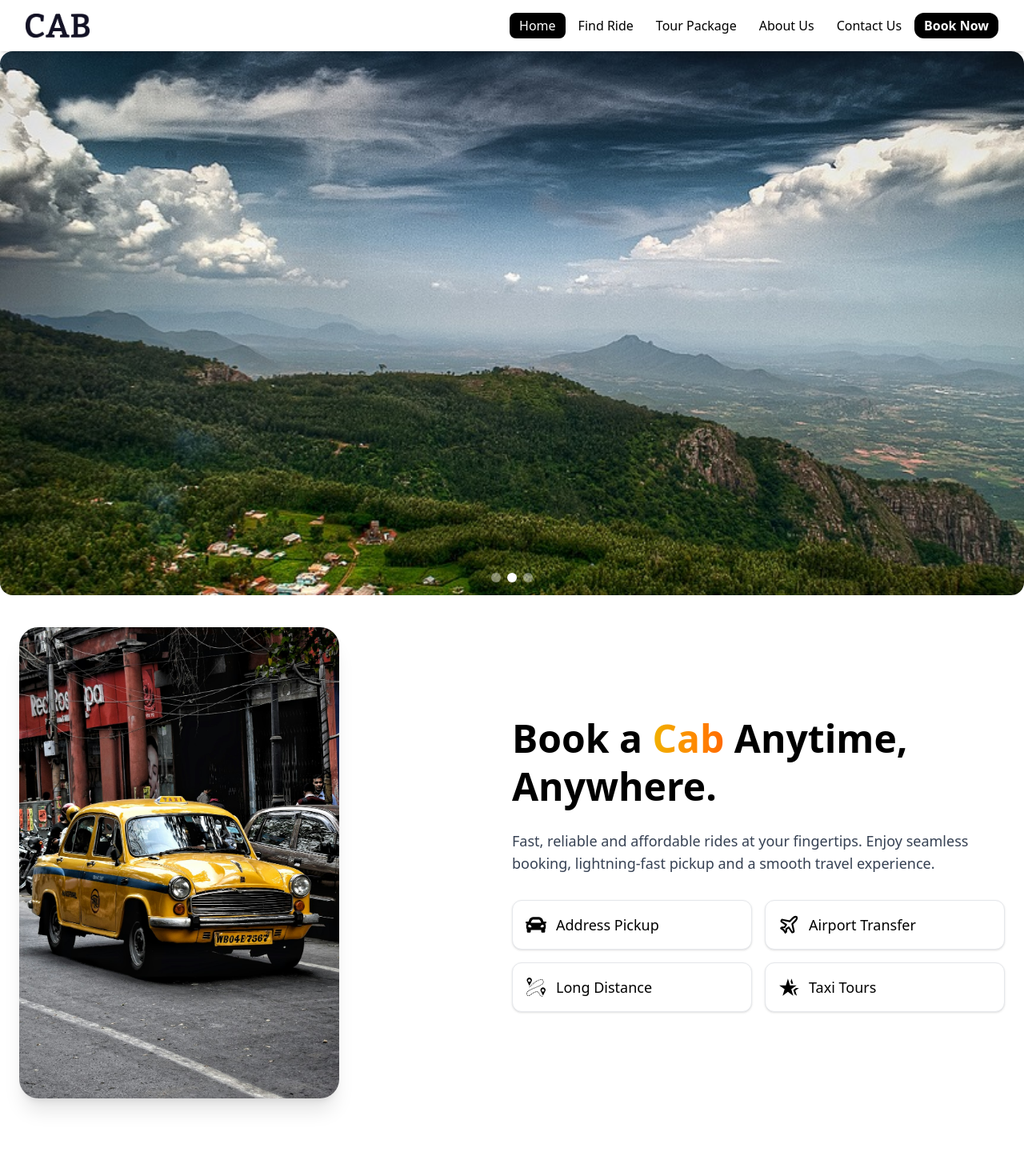
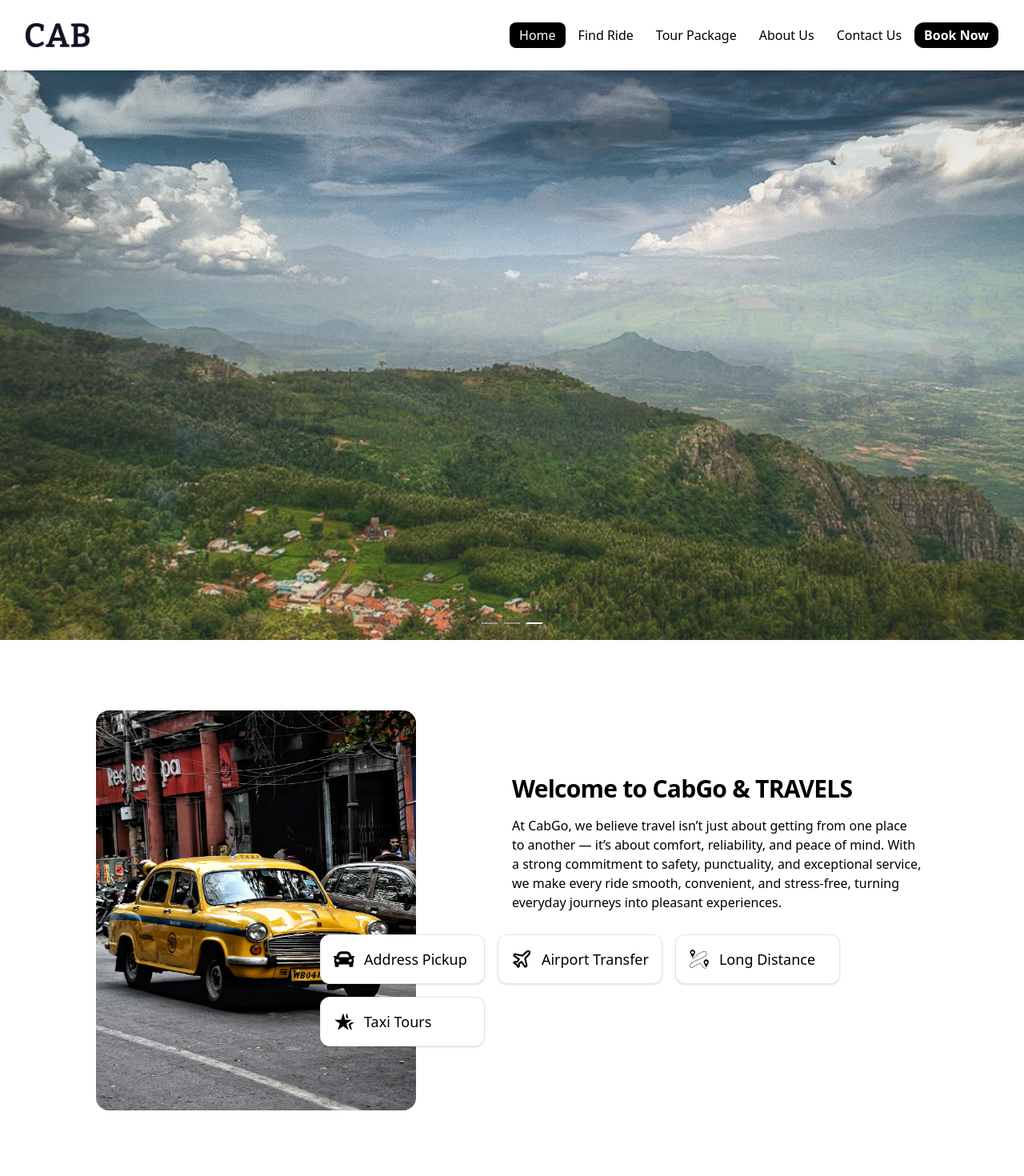
Before and after one commit to digitallift/Shanmuga-Travels, a Next.js app: page / in a window 1280 px wide. Shown: the top 1470 px of the page at 80% size. Built offline with nearby package versions, Linux system fonts and the light colour scheme.

Commit message:
added home ui

```diff
--- a/Components/HomePage/ImageSlide.jsx
+++ b/Components/HomePage/ImageSlide.jsx
@@ -1,6 +1,7 @@
 "use client";
-import React, { useEffect, useState } from "react";
 import Image from "next/image";
+import { useEffect, useState } from "react";
+
 
 const images = [
   "/images/fplace.jpg",
@@ -8,27 +9,30 @@
   "/images/tplace.jpg",
 ];
 
+
 const ImageSlide = () => {
-  const [currentIndex, setCurrentIndex] = useState(0);
 
-  useEffect(() => {
-    const interval = setInterval(() => {
-      setCurrentIndex((prev) =>
-        prev === images.length - 1 ? 0 : prev + 1
-      );
-    }, 3000);
-    return () => clearInterval(interval);
-  }, []);
+  const [currentindex,SetIndex] = useState(0);
+
+  useEffect(()=>{
+     const intervel = setInterval(() => {
+        SetIndex((prev)=>
+        prev === images.length -1 ? 0 : prev+1 );
+     }, 3000);
+
+     return () => clearInterval(intervel);
+
+  },[]);
 
   return (
-    <section className="relative w-full h-[70vh] md:h-[85vh] overflow-hidden rounded-2xl">
+        <section className="h-dvh w-full">
 
-      {/* IMAGES */}
+             {/* IMAGES */}
       {images.map((src, index) => (
         <div
           key={index}
           className={`absolute inset-0 transition-opacity duration-[1500ms] ease-in-out
-          ${index === currentIndex ? "opacity-100" : "opacity-0"}`}
+          ${index === currentindex ? "opacity-100" : "opacity-0"}`}
         >
           <Image
             src={src}
@@ -40,18 +44,21 @@
         </div>
       ))}
 
-      {/* DOTS */}
-      <div className="absolute bottom-4 left-1/2 -translate-x-1/2 flex gap-2">
+       {/* DOTS */}
+      <div className="absolute bottom-5 left-1/2 -translate-x-1/2 flex gap-2">
         {images.map((_, i) => (
           <div
             key={i}
-            className={`w-3 h-3 rounded-full transition-all
-              ${currentIndex === i ? "bg-white" : "bg-white/40"}`}
+            className={`w-5 h-0.5  transition-all
+              ${currentindex === i ? "bg-white" : "bg-white/40"}`}
           />
         ))}
       </div>
-    </section>
-  );
-};
 
-export default ImageSlide;
+
+
+        </section>
+  )
+}
+
+export default ImageSlide
--- a/Components/HomePage/SSlide.jsx
+++ b/Components/HomePage/SSlide.jsx
@@ -1,4 +1,5 @@
-import Image from "next/image";
+import Image from 'next/image'
+import React from 'react'
 import { LuPlane } from "react-icons/lu";
 import { FaCar } from "react-icons/fa";
 import { GiPathDistance } from "react-icons/gi";
@@ -6,41 +7,20 @@
 
 const SSlide = () => {
   return (
-     <section className="max-w-7xl mx-auto px-6 py-10">
-          <div className="flex flex-col md:flex-row items-center">
-
-            {/* LEFT IMAGE WITH STYLING */}
-            <div className="relative w-full md:w-1/2">
-
-              <Image
-                src="/images/yellowcab.jpg"
-                alt="Cab Image"
-                width={400}
-                height={500}
-                className="rounded-3xl shadow-xl object-cover"/>
+       <section className="w-full h-dvh">
+         <div className="relative flex justify-center items-start">
+          <div className="md:w-1/2 flex justify-center  ">
+            <Image className="h-125 rounded-2xl w-100" src="/images/yellowcab.jpg" alt="img1" width={200} height={150} />
+          </div>
+          <div className="md:w-1/2 flex flex-col mt-20  justify-start items-start">
+            <div className="max-w-lg w-full ">
+              <h1 className="text-3xl font-semibold tracking-tight ">
+                Welcome to CabGo & TRAVELS
+              </h1>
+              <p className="mt-4 text-base">At CabGo, we believe travel isn’t just about getting from one place to another — it’s about comfort, reliability, and peace of mind. With a strong commitment to safety, punctuality, and exceptional service, we make every ride smooth, convenient, and stress-free, turning everyday journeys into pleasant experiences.</p>
             </div>
-
-            {/* RIGHT CONTENT */}
-            <div className="flex flex-col text-center md:text-left w-full md:w-1/2">
-
-              {/* HEADING */}
-              <h1 className="text-4xl md:text-5xl font-semibold leading-tight mb-6">
-                Book a{" "}
-                <span className="bg-gradient-to-r from-yellow-500 to-orange-500 text-transparent bg-clip-text">
-                  Cab
-                </span>{" "}
-                Anytime,<br />
-                Anywhere.
-              </h1>
-
-              {/* DESCRIPTION */}
-              <p className="text-gray-700 text-lg max-w-xl mb-8">
-                Fast, reliable and affordable rides at your fingertips.
-                Enjoy seamless booking, lightning-fast pickup and a smooth travel experience.
-              </p>
-
-              {/* FEATURE GRID */}
-              <div className="grid sm:grid-cols-2 md:grid-cols-2 gap-4">
+                          {/* FEATURE GRID */}
+              <div className=" mt-7 -ml-60 z-30 grid sm:grid-cols-2 md:grid-cols-3 gap-4">
                 {[
                   { icon: <FaCar size={26} />, label: "Address Pickup" },
                   { icon: <LuPlane size={26} />, label: "Airport Transfer" },
@@ -56,10 +36,10 @@
                   </div>
                 ))}
               </div>
-            </div>
 
           </div>
-        </section>
+          </div>
+       </section>
   )
 }
 
--- a/Components/HomePage/TripCard.jsx
+++ b/Components/HomePage/TripCard.jsx
@@ -54,11 +54,11 @@
         Popular Trips from Chennai
       </h2>
 
-      <div className="grid grid-cols-1 sm:grid-cols-2 md:grid-cols-3 lg:grid-cols-4 gap-8">
+      <div className="grid grid-cols-1 sm:grid-cols-2  md:grid-cols-3 gap-8">
         {trips.map((trip, index) => (
           <div
             key={index}
-            className="max-w-sm bg-white rounded-2xl shadow-lg overflow-hidden hover:shadow-2xl transition-shadow duration-300"
+            className="max-w-sm bg-white rounded-2xl shadow-lg overflow-hidden hover:shadow-2xl hover:scale-102 transition-all duration-300"
           >
             {/* IMAGE */}
             <div className="relative w-full h-48">
@@ -76,7 +76,7 @@
               <p className="text-gray-600 text-sm line-clamp-2">{trip.description}</p>
 
               <div className="mt-4 flex items-center gap-2 text-yellow-500">
-                <FaMapMarkerAlt />
+                 <FaMapMarkerAlt />
                 <span className="text-gray-700 text-sm">{trip.location}</span>
               </div>
             </div>
--- a/Components/Navbar.jsx
+++ b/Components/Navbar.jsx
@@ -19,7 +19,7 @@
 
   return (
     <nav className="bg-white shadow-md sticky top-0 z-50">
-      <div className="max-w-7xl mx-auto px-4 sm:px-6 lg:px-8">
+      <div className="max-w-7xl mx-auto px-4 py-3 sm:px-6 lg:px-8">
 
         {/* TOP BAR */}
         <div className="flex justify-between items-center h-16">
@@ -30,10 +30,8 @@
           </Link>
 
           {/* HAMBURGER BUTTON */}
-          <button
-            onClick={() => setOpen(!open)}
-            className="lg:hidden text-2xl text-black"
-          >
+          <button onClick={() => setOpen(!open)}
+            className="lg:hidden text-2xl text-black">
             {open ? <FaTimes /> : <FaBars />}
           </button>
 
```
